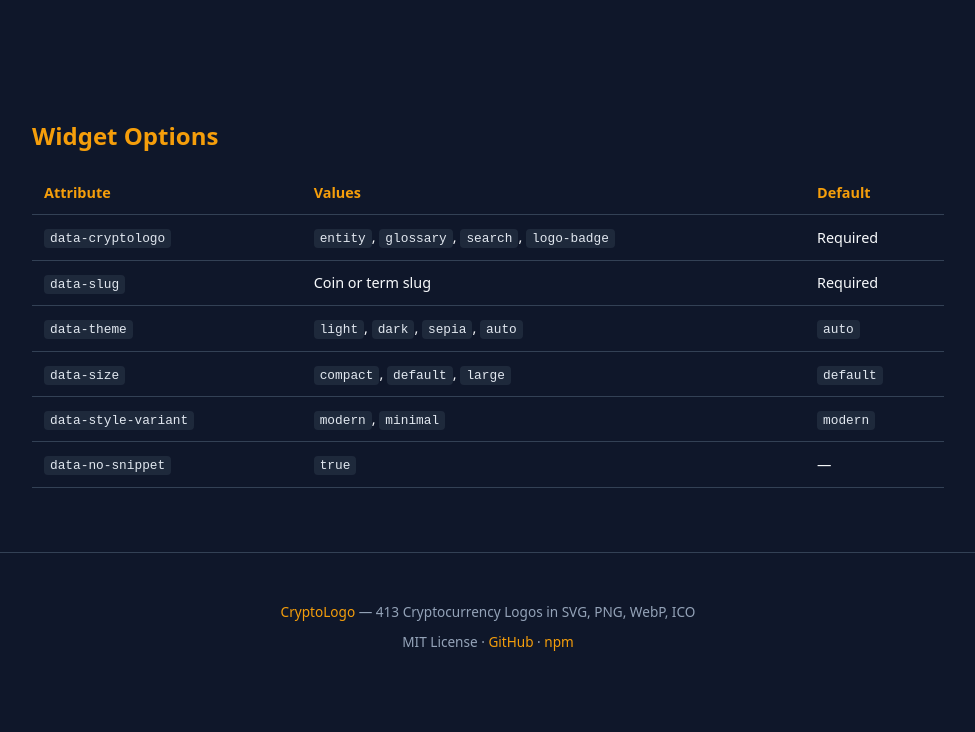
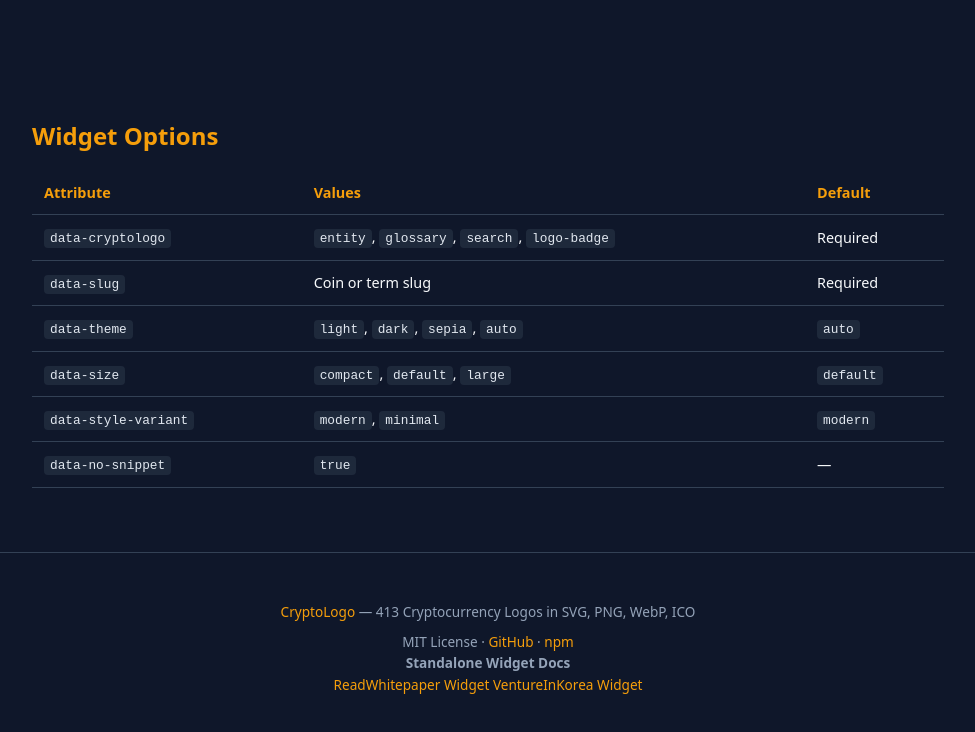
Before and after one commit to dobestan/cryptologo-embed, a website: page docs/index.html in a window 1280 px wide. Shown: the part 1191-1923 px from the top of the page, without its empty margins (152-1127 px from the left). Before the commit the page ends 1891 px from the top, so only its background shows below. Drawn offline with Linux system fonts and the light colour scheme.

Commit message:
feat: add family widget cross-links in footer for SEO link equity

```diff
--- a/docs/index.html
+++ b/docs/index.html
@@ -158,6 +158,13 @@
       <p><a href="https://crypto-logo.com">CryptoLogo</a> &mdash; 413 Cryptocurrency Logos in SVG, PNG, WebP, ICO</p>
       <p style="margin-top: 8px;">MIT License &middot; <a href="https://github.com/dobestan/cryptologo-embed">GitHub</a> &middot; <a href="https://www.npmjs.com/package/cryptologo-embed">npm</a></p>
     </div>
-  </footer>
+      <div class="border-t border-slate-800 pt-4 mb-4 px-4">
+      <h4 class="font-bold text-white text-sm mb-2">Standalone Widget Docs</h4>
+      <div class="flex flex-wrap gap-3 text-xs">
+            <a href="https://widget.readwhitepaper.com" target="_blank" rel="noopener" class="text-slate-400 hover:text-white py-0.5">ReadWhitepaper Widget</a>
+            <a href="https://widget.ventureinkorea.com" target="_blank" rel="noopener" class="text-slate-400 hover:text-white py-0.5">VentureInKorea Widget</a>
+      </div>
+    </div>
+</footer>
 </body>
 </html>
```
